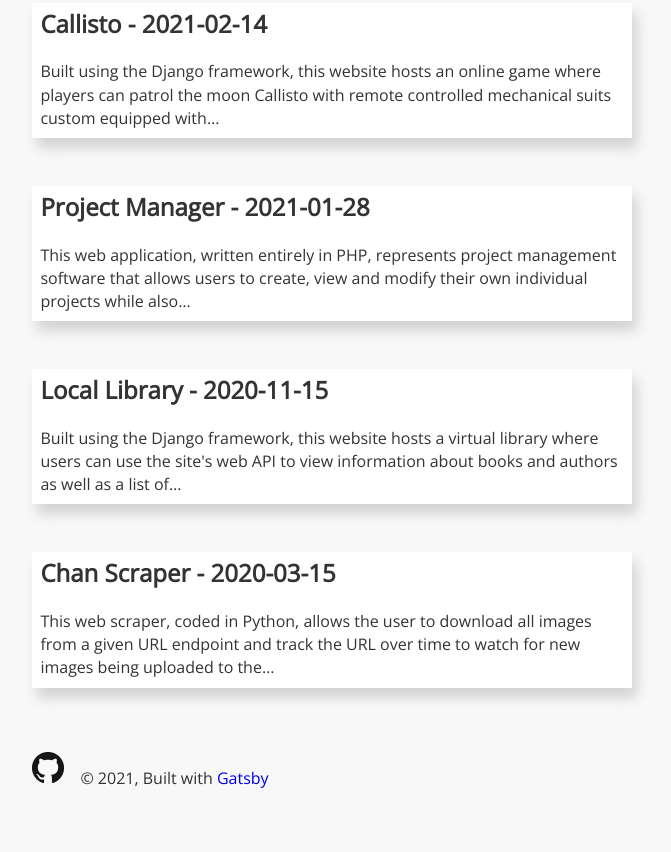
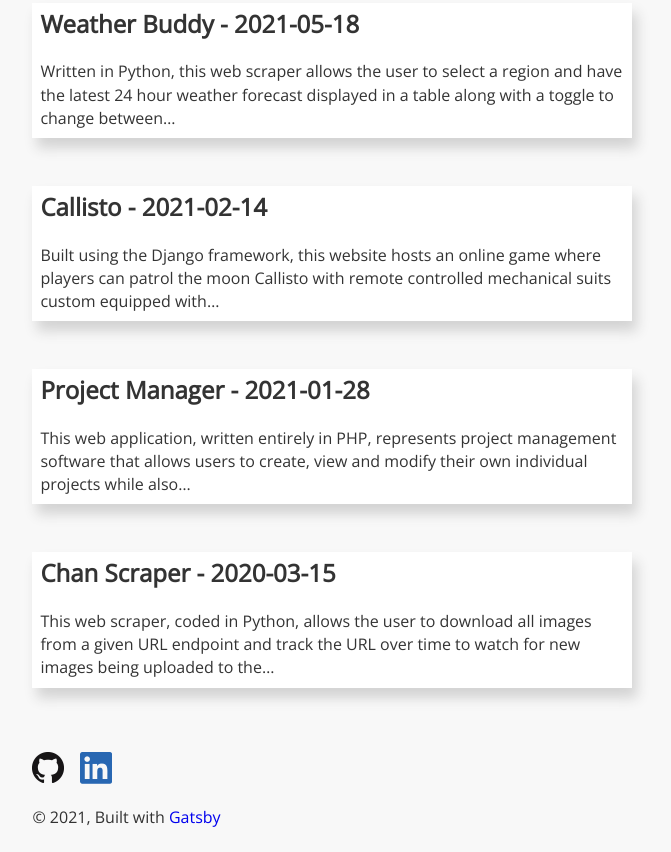
Before and after one commit to gif007/gif007.github.io, a Gatsby site: page / in a window 1280 px wide. Shown: the part 861-1713 px from the top of the page, without its empty margins (145-816 px from the left). Before the commit the page ends 1674 px from the top, so only its background shows below. Built offline with nearby package versions, Linux system fonts and the light colour scheme; Gatsby itself is replaced by a stand-in of ours.

Commit message:
added LinkedIn link

```diff
--- a/src/components/layout.js
+++ b/src/components/layout.js
@@ -14,6 +14,7 @@ import "./layout.css" // global styles
 import styled from 'styled-components';
 
 import GitHubLogo from '../images/GitHub-Mark-32px.png';
+import LinkedInLogo from '../images/LI-In-Bug.png';
 
 
 const BodyContainer = styled.div`
@@ -28,6 +29,10 @@ const FooterContainer = styled.footer`
 
 const ImageContainer = styled.span`
   margin-right: 1rem;
+`;
+
+const Copy = styled.div`
+  margin-top: 1rem;
 `;
 
 const Layout = ({ children }) => {
@@ -52,9 +57,16 @@ const Layout = ({ children }) => {
               <img src={GitHubLogo} alt='GitHub icon'/>
             </a>
           </ImageContainer>
-          © {new Date().getFullYear()}, Built with
-          {` `}
-          <a href="https://www.gatsbyjs.com">Gatsby</a>
+          <ImageContainer>
+            <a href='https://www.linkedin.com/in/neil-carruthers/'>
+              <img src={LinkedInLogo} alt='LinkedIn icon'/>
+            </a>
+          </ImageContainer>
+          <Copy>
+            © {new Date().getFullYear()}, Built with
+            {` `}
+            <a href="https://www.gatsbyjs.com">Gatsby</a>
+          </Copy>
         </FooterContainer>
       </BodyContainer>
     </>
--- a/src/markdown-pages/library.md
+++ b/src/markdown-pages/library.md
@@ -1,7 +1,7 @@
 ---
 title: "Local Library"
 date: "2020-11-15"
-featured: false
+featured: true
 codeURL: "https://github.com/gif007/locallibrary"
 liveURL: ""
 ---
--- a/src/markdown-pages/weather-gui.md
+++ b/src/markdown-pages/weather-gui.md
@@ -1,7 +1,7 @@
 ---
 title: "Weather Buddy"
 date: "2021-05-18"
-featured: true
+featured: false
 codeURL: "https://github.com/gif007/py-weather-app"
 liveURL: ""
 ---
```
Also changed, not shown: src/images/LI-In-Bug.png (added).
